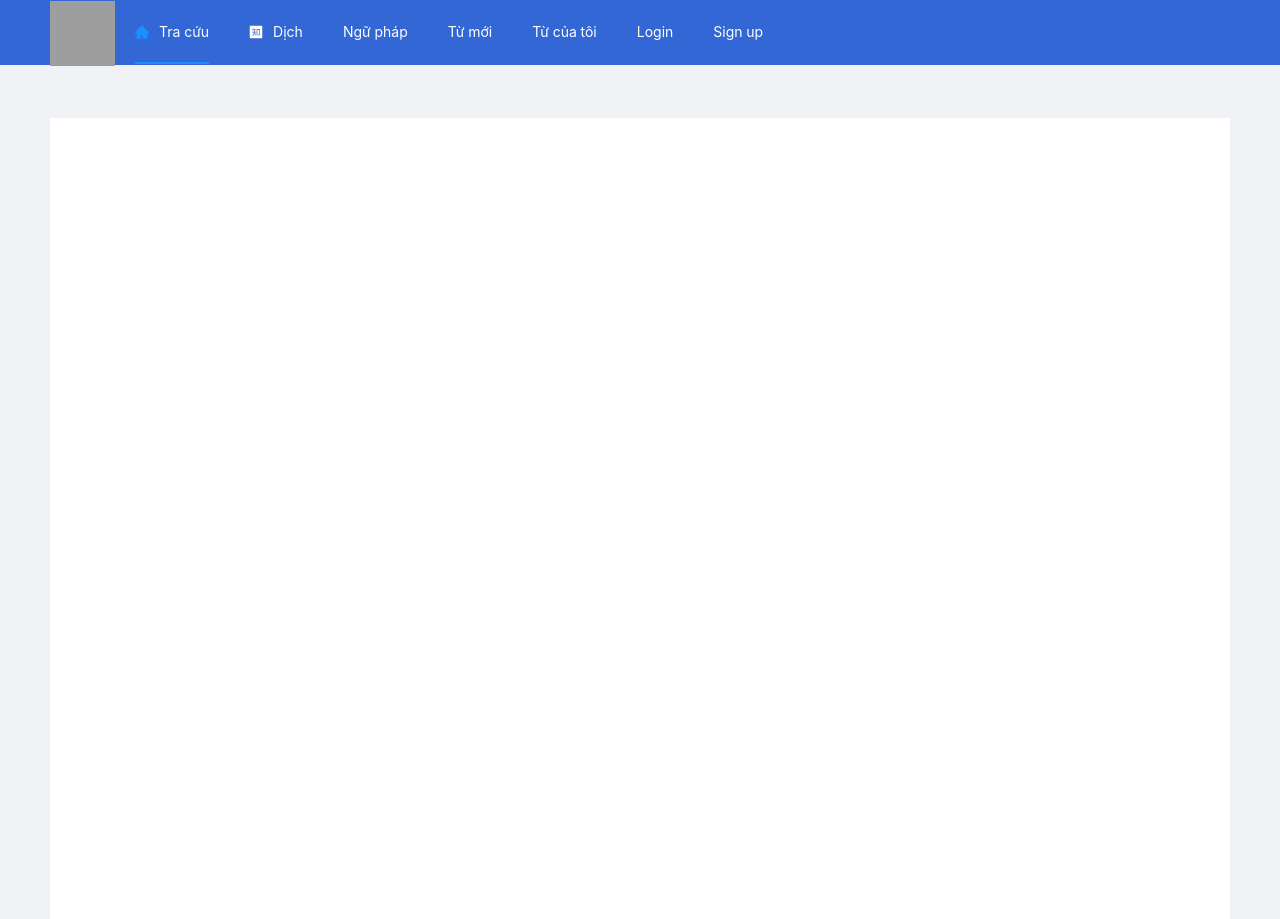
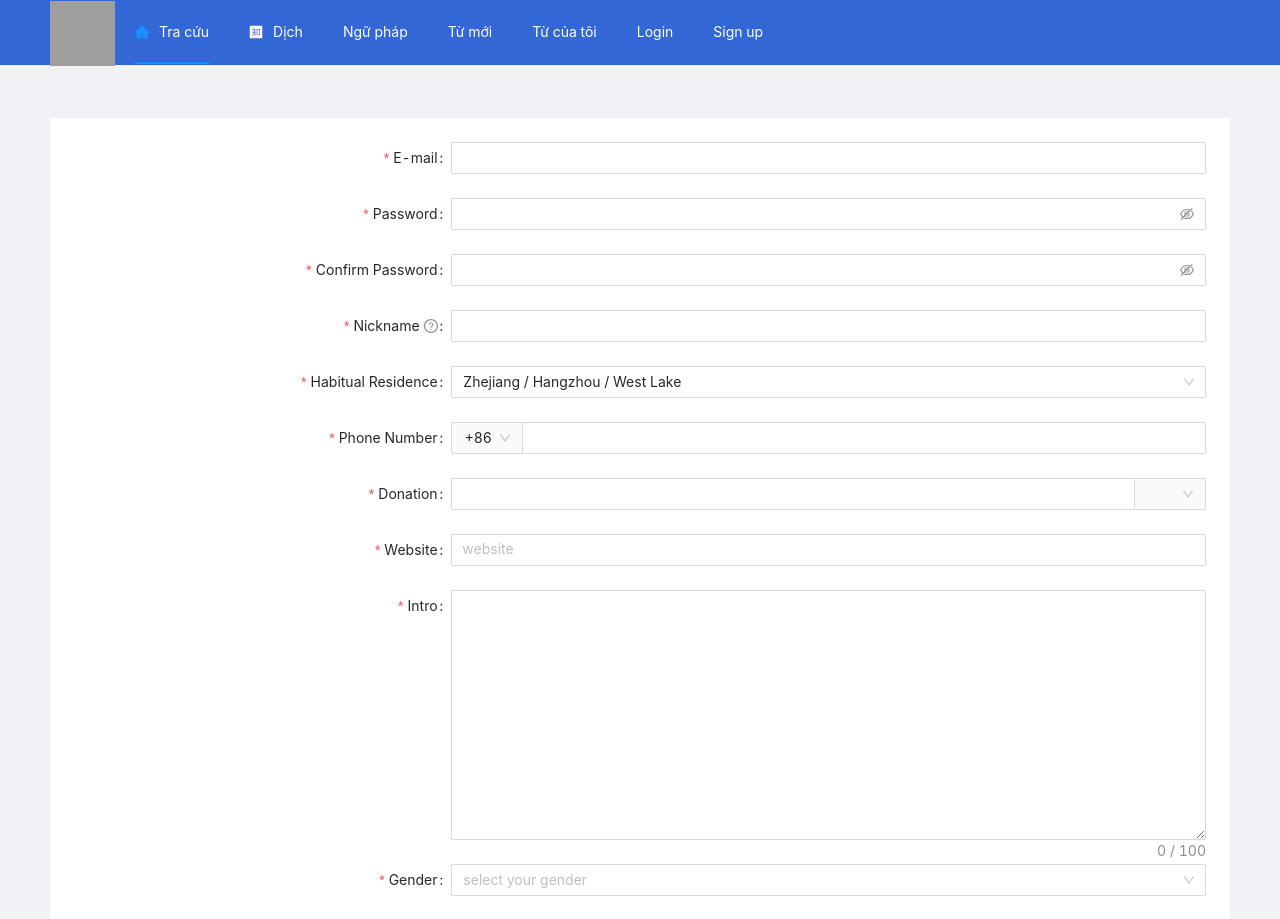
Before and after one commit to tranhoanglonghai2k/Project-Web-Frontend, a React (Create React App) app in the folder frontend/: page /signup in a window 1280 px wide. Shown: the top 919 px of the page. Built offline with nearby package versions, Linux system fonts and the light colour scheme; grey boxes are pictures that could not be loaded.

Commit message:
Sign up page

```diff
--- /dev/null
+++ b/frontend/src/components/RegistrationForm/RegistrationForm.js
@@ -0,0 +1,363 @@
+import React, { useState } from "react";
+import {
+  Form,
+  Input,
+  InputNumber,
+  Cascader,
+  Select,
+  Row,
+  Col,
+  Checkbox,
+  Button,
+  AutoComplete,
+} from "antd";
+
+const { Option } = Select;
+
+const residences = [
+  {
+    value: "zhejiang",
+    label: "Zhejiang",
+    children: [
+      {
+        value: "hangzhou",
+        label: "Hangzhou",
+        children: [
+          {
+            value: "xihu",
+            label: "West Lake",
+          },
+        ],
+      },
+    ],
+  },
+  {
+    value: "jiangsu",
+    label: "Jiangsu",
+    children: [
+      {
+        value: "nanjing",
+        label: "Nanjing",
+        children: [
+          {
+            value: "zhonghuamen",
+            label: "Zhong Hua Men",
+          },
+        ],
+      },
+    ],
+  },
+];
+const formItemLayout = {
+  labelCol: {
+    xs: {
+      span: 24,
+    },
+    sm: {
+      span: 8,
+    },
+  },
+  wrapperCol: {
+    xs: {
+      span: 24,
+    },
+    sm: {
+      span: 16,
+    },
+  },
+};
+const tailFormItemLayout = {
+  wrapperCol: {
+    xs: {
+      span: 24,
+      offset: 0,
+    },
+    sm: {
+      span: 16,
+      offset: 8,
+    },
+  },
+};
+
+const RegistrationForm = () => {
+  const [form] = Form.useForm();
+
+  const onFinish = (values) => {
+    console.log("Received values of form: ", values);
+  };
+
+  const prefixSelector = (
+    <Form.Item name="prefix" noStyle>
+      <Select
+        style={{
+          width: 70,
+        }}
+      >
+        <Option value="86">+86</Option>
+        <Option value="87">+87</Option>
+      </Select>
+    </Form.Item>
+  );
+  const suffixSelector = (
+    <Form.Item name="suffix" noStyle>
+      <Select
+        style={{
+          width: 70,
+        }}
+      >
+        <Option value="USD">$</Option>
+        <Option value="CNY">¥</Option>
+      </Select>
+    </Form.Item>
+  );
+  const [autoCompleteResult, setAutoCompleteResult] = useState([]);
+
+  const onWebsiteChange = (value) => {
+    if (!value) {
+      setAutoCompleteResult([]);
+    } else {
+      setAutoCompleteResult(
+        [".com", ".org", ".net"].map((domain) => `${value}${domain}`)
+      );
+    }
+  };
+
+  const websiteOptions = autoCompleteResult.map((website) => ({
+    label: website,
+    value: website,
+  }));
+  return (
+    <Form
+      {...formItemLayout}
+      form={form}
+      name="register"
+      onFinish={onFinish}
+      initialValues={{
+        residence: ["zhejiang", "hangzhou", "xihu"],
+        prefix: "86",
+      }}
+      scrollToFirstError
+    >
+      <Form.Item
+        name="email"
+        label="E-mail"
+        rules={[
+          {
+            type: "email",
+            message: "The input is not valid E-mail!",
+          },
+          {
+            required: true,
+            message: "Please input your E-mail!",
+          },
+        ]}
+      >
+        <Input />
+      </Form.Item>
+
+      <Form.Item
+        name="password"
+        label="Password"
+        rules={[
+          {
+            required: true,
+            message: "Please input your password!",
+          },
+        ]}
+        hasFeedback
+      >
+        <Input.Password />
+      </Form.Item>
+
+      <Form.Item
+        name="confirm"
+        label="Confirm Password"
+        dependencies={["password"]}
+        hasFeedback
+        rules={[
+          {
+            required: true,
+            message: "Please confirm your password!",
+          },
+          ({ getFieldValue }) => ({
+            validator(_, value) {
+              if (!value || getFieldValue("password") === value) {
+                return Promise.resolve();
+              }
+
+              return Promise.reject(
+                new Error("The two passwords that you entered do not match!")
+              );
+            },
+          }),
+        ]}
+      >
+        <Input.Password />
+      </Form.Item>
+
+      <Form.Item
+        name="nickname"
+        label="Nickname"
+        tooltip="What do you want others to call you?"
+        rules={[
+          {
+            required: true,
+            message: "Please input your nickname!",
+            whitespace: true,
+          },
+        ]}
+      >
+        <Input />
+      </Form.Item>
+
+      <Form.Item
+        name="residence"
+        label="Habitual Residence"
+        rules={[
+          {
+            type: "array",
+            required: true,
+            message: "Please select your habitual residence!",
+          },
+        ]}
+      >
+        <Cascader options={residences} />
+      </Form.Item>
+
+      <Form.Item
+        name="phone"
+        label="Phone Number"
+        rules={[
+          {
+            required: true,
+            message: "Please input your phone number!",
+          },
+        ]}
+      >
+        <Input
+          addonBefore={prefixSelector}
+          style={{
+            width: "100%",
+          }}
+        />
+      </Form.Item>
+
+      <Form.Item
+        name="donation"
+        label="Donation"
+        rules={[
+          {
+            required: true,
+            message: "Please input donation amount!",
+          },
+        ]}
+      >
+        <InputNumber
+          addonAfter={suffixSelector}
+          style={{
+            width: "100%",
+          }}
+        />
+      </Form.Item>
+
+      <Form.Item
+        name="website"
+        label="Website"
+        rules={[
+          {
+            required: true,
+            message: "Please input website!",
+          },
+        ]}
+      >
+        <AutoComplete
+          options={websiteOptions}
+          onChange={onWebsiteChange}
+          placeholder="website"
+        >
+          <Input />
+        </AutoComplete>
+      </Form.Item>
+
+      <Form.Item
+        name="intro"
+        label="Intro"
+        rules={[
+          {
+            required: true,
+            message: "Please input Intro",
+          },
+        ]}
+      >
+        <Input.TextArea showCount maxLength={100} />
+      </Form.Item>
+
+      <Form.Item
+        name="gender"
+        label="Gender"
+        rules={[
+          {
+            required: true,
+            message: "Please select gender!",
+          },
+        ]}
+      >
+        <Select placeholder="select your gender">
+          <Option value="male">Male</Option>
+          <Option value="female">Female</Option>
+          <Option value="other">Other</Option>
+        </Select>
+      </Form.Item>
+
+      <Form.Item
+        label="Captcha"
+        extra="We must make sure that your are a human."
+      >
+        <Row gutter={8}>
+          <Col span={12}>
+            <Form.Item
+              name="captcha"
+              noStyle
+              rules={[
+                {
+                  required: true,
+                  message: "Please input the captcha you got!",
+                },
+              ]}
+            >
+              <Input />
+            </Form.Item>
+          </Col>
+          <Col span={12}>
+            <Button>Get captcha</Button>
+          </Col>
+        </Row>
+      </Form.Item>
+
+      <Form.Item
+        name="agreement"
+        valuePropName="checked"
+        rules={[
+          {
+            validator: (_, value) =>
+              value
+                ? Promise.resolve()
+                : Promise.reject(new Error("Should accept agreement")),
+          },
+        ]}
+        {...tailFormItemLayout}
+      >
+        <Checkbox>
+          I have read the <a href="https://www.google.com.vn/">agreement</a>
+        </Checkbox>
+      </Form.Item>
+      <Form.Item {...tailFormItemLayout}>
+        <Button type="primary" htmlType="submit">
+          Register
+        </Button>
+      </Form.Item>
+    </Form>
+  );
+};
+
+export default RegistrationForm;
--- a/frontend/src/pages/Sign up/Signup.js
+++ b/frontend/src/pages/Sign up/Signup.js
@@ -1,5 +1,6 @@
 import React from "react";
 import { Layout } from "antd";
+import RegistrationForm from "../../components/RegistrationForm/RegistrationForm";
 
 function Signup() {
   const { Content } = Layout;
@@ -13,7 +14,9 @@ function Signup() {
         <div
           className="site-layout-background"
           style={{ padding: 24, minHeight: 2400, marginTop: 54 }}
-        ></div>
+        >
+          <RegistrationForm />
+        </div>
       </Content>
     </Layout>
   );
```
Also changed, not shown: frontend/src/components/RegistrationForm/RegistrationForm.css (added).
